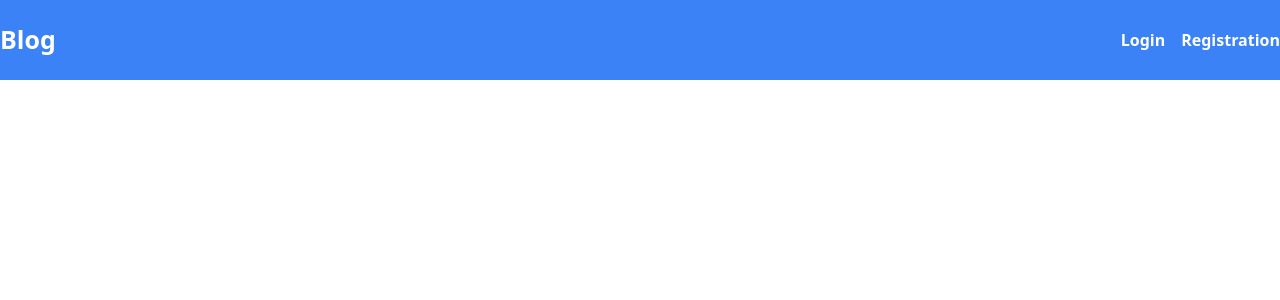
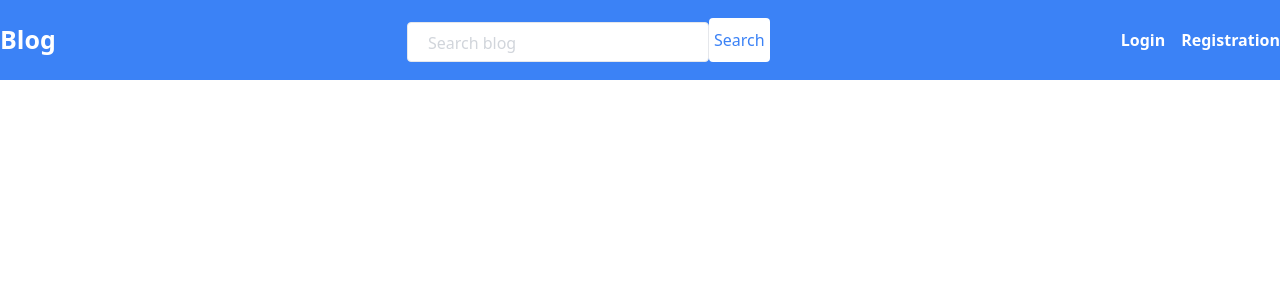
Before and after one commit to ZiadAbdulBari/blogging_platform_frontend, a Next.js app: page /my-blog in a window 1280 px wide. Shown: the top 300 px of the page. Built offline with nearby package versions, Linux system fonts and the light colour scheme.

Commit message:
search added

```diff
--- a/components/Navbar/Navbar.jsx
+++ b/components/Navbar/Navbar.jsx
@@ -1,10 +1,13 @@
 import Link from "next/link";
-import React, { useEffect } from "react";
+import React, { useEffect, useState } from "react";
 import { useDispatch, useSelector } from "react-redux";
 import { getLoggedinStatus, getToken } from "@/store/authSlice";
+import UiInput from "../UiKit/UiInput";
+import { blogSearch } from "@/services/services";
 const Navbar = () => {
   const loggedinStatus = useSelector((state) => state.auth.isLoggedin);
   const dispatch = useDispatch();
+  const [search,setSearch] = useState('');
   const logout = () => {
     window.localStorage.removeItem("isLoggedin");
     window.localStorage.removeItem("token");
@@ -12,6 +15,12 @@ const Navbar = () => {
     dispatch(getToken());
     router.push("/");
   };
+  const searchBlog = (event)=>{
+    event.preventDefault();
+    blogSearch(search).then((res)=>{
+      console.log(res)
+    })
+  }
   useEffect(() => {
     dispatch(getLoggedinStatus());
     dispatch(getToken());
@@ -23,6 +32,18 @@ const Navbar = () => {
           <Link href="/">
             <h1 className="font-bold text-[25px] text-white">Blog</h1>
           </Link>
+          <div className="flex">
+            <UiInput
+              type="text"
+              id="search"
+              label=""
+              name="search"
+              placeholder="Search blog"
+              value={search}
+              onChange={(event)=>setSearch(event.target.value)}
+            />
+            <button onClick={searchBlog} className="text-blue-500 rounded px-[5px] bg-white">Search</button>
+          </div>
           <div className="flex gap-4">
             {!loggedinStatus && (
               <>
--- a/services/services.js
+++ b/services/services.js
@@ -66,3 +66,13 @@ export const readFullBlog = async (id) => {
     return error.response;
   }
 };
+export const blogSearch = async (searchkey) => {
+  try {
+    const response = await axios.post(
+      `${process.env.baseurl}/blog/blog-search`,searchkey
+    );
+    return response.data;
+  } catch (error) {
+    return error.response;
+  }
+};
```
